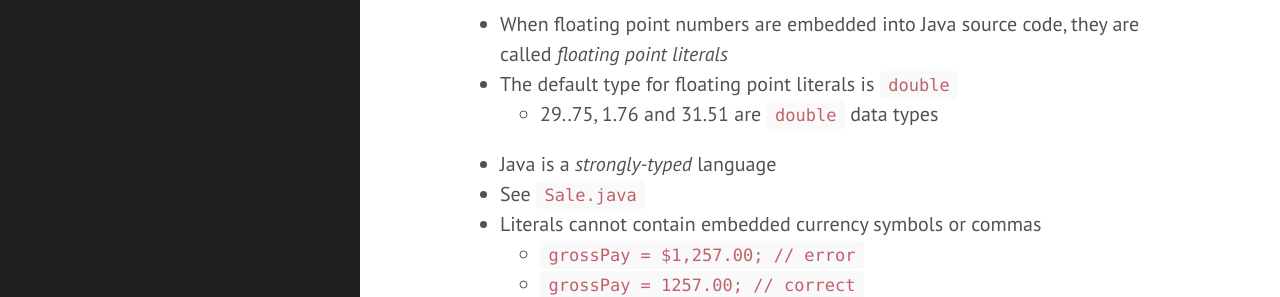
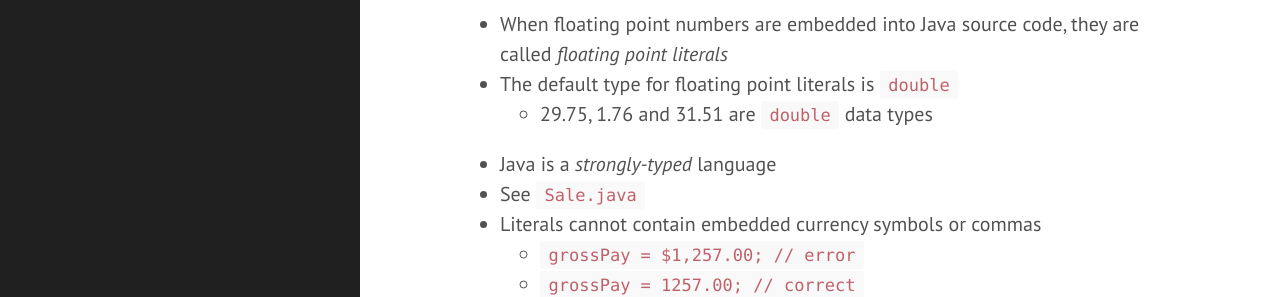
Before and after one commit to martymcflywa/martymcflywa.github.io, a Jekyll site: the page built from _posts/2014-08-02-CSP1150-lecture2.md, in a window 1280 px wide and 900 px high, scrolled down 10753 px. Shown: the part 159-456 px from the top of the window. Built offline with Jekyll 4.4.1, drawn with Linux system fonts in a browser that asks for light colours; Markdown is read by kramdown in place of the engine named in the settings.

```diff
--- a/_posts/2014-08-02-CSP1150-lecture2.md
+++ b/_posts/2014-08-02-CSP1150-lecture2.md
@@ -386,7 +386,7 @@ Check out this [list](http://docs.oracle.com/javase/tutorial/java/nutsandbolts/_
 
 - When floating point numbers are embedded into Java source code, they are called *floating point literals*
 - The default type for floating point literals is `double`
-	- 29..75, 1.76 and 31.51 are `double` data types
+	- 29.75, 1.76 and 31.51 are `double` data types
 - Java is a *strongly-typed* language
 - See `Sale.java`
 - Literals cannot contain embedded currency symbols or commas
```
